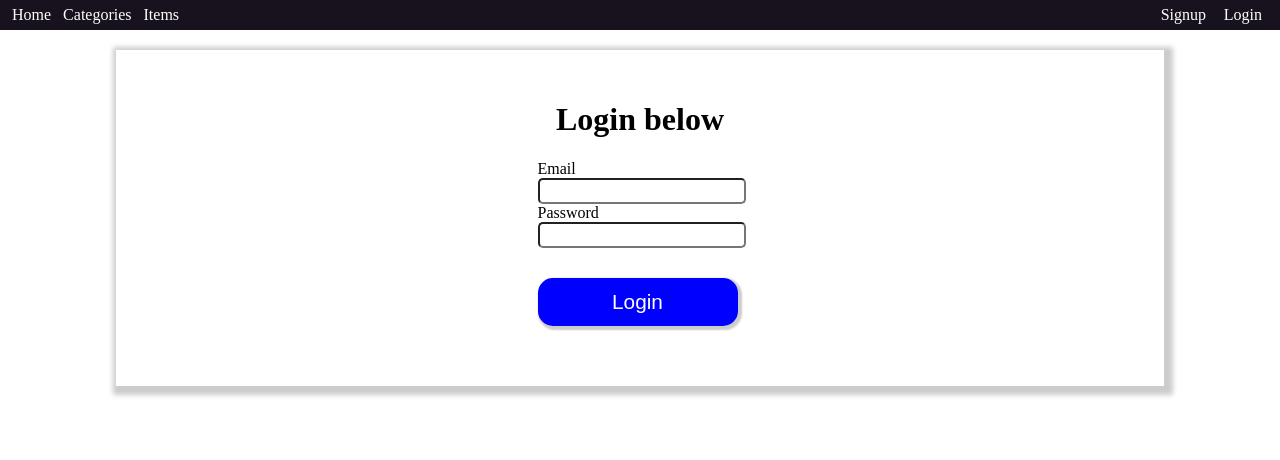
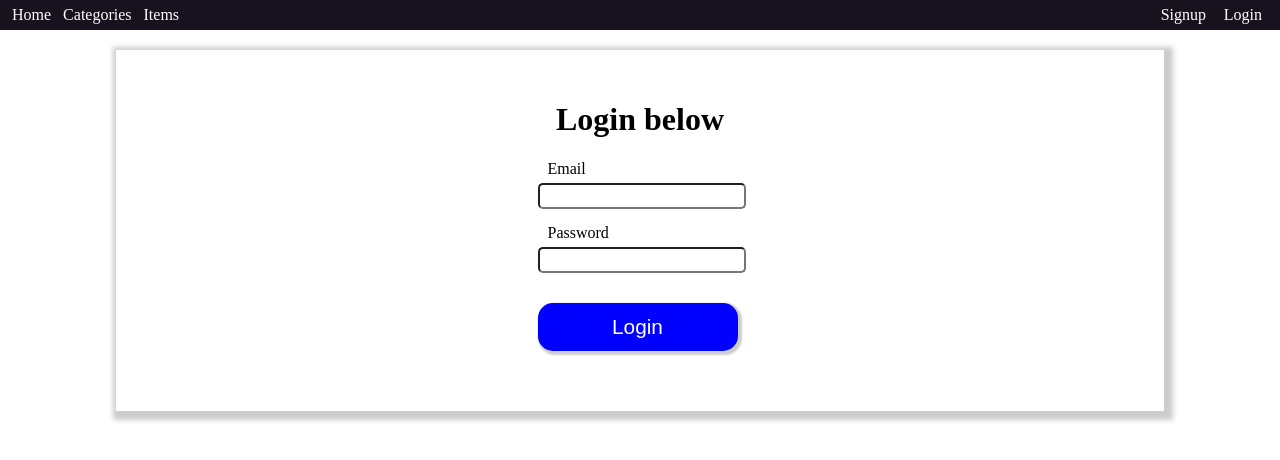
Before and after one commit to JKCodes/ecommerce-app, a React (Create React App) app: page /login in a window 1280 px wide. Shown: the top 460 px of the page. Built offline with nearby package versions, Linux system fonts and the light colour scheme; no server answers.

Commit message:
Add label styling on login form

```diff
--- a/src/containers/LoginForm.js
+++ b/src/containers/LoginForm.js
@@ -63,7 +63,7 @@
     return (
       <form className={css(styles.form)} onSubmit={this.handleOnSubmit}>
         <div>
-          <label htmlFor="email">Email</label>
+          <label className={css(styles.label)} htmlFor="email">Email</label>
           <input
             className={css(styles.input)}
             type="email"
@@ -74,7 +74,7 @@
         </div>
 
         <div>
-          <label htmlFor="password">Password</label>
+          <label className={css(styles.label)} htmlFor="password">Password</label>
           <input
             className={css(styles.input)}
             type="password"
```
